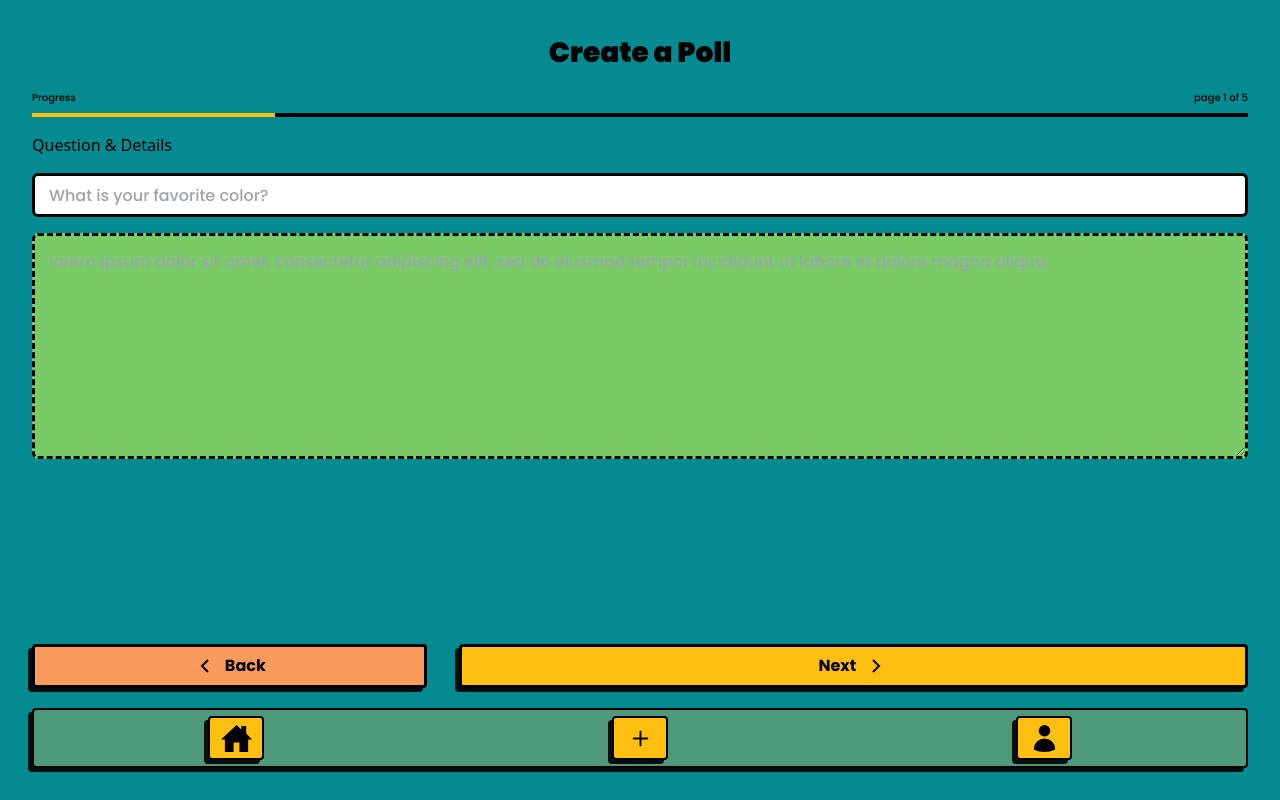
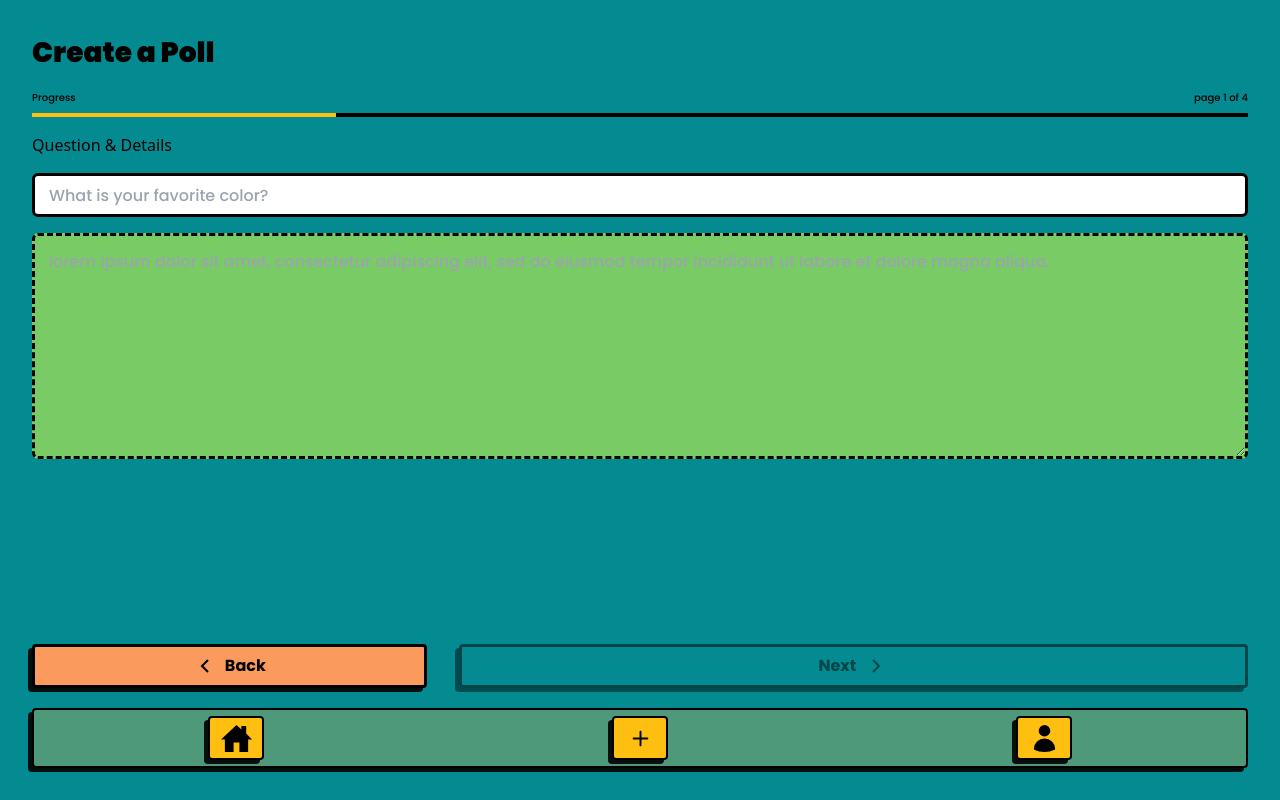
Before and after one commit to devhausleipzigacademy/camp9-final-project, a Next.js app: page /new in a window 1280 px wide. Built offline with nearby package versions, Linux system fonts and the light colour scheme.

Commit message:
only first page disableButton working

```diff
--- a/app/new/page.tsx
+++ b/app/new/page.tsx
@@ -1,24 +1,30 @@
 'use client';
 
+import { useForm, FormProvider, SubmitHandler } from 'react-hook-form';
+import { GrFormNext, GrFormPrevious } from 'react-icons/gr';
+import { toast } from 'react-toastify';
+import { useMutation } from '@tanstack/react-query';
 import { Prisma } from '@prisma/client';
+import axios from 'axios';
+import { zodResolver } from '@hookform/resolvers/zod';
+
+import { NewPoll, NewPollSchema } from 'types/newPoll/NewPollSchema';
+import { useMultiStepForm } from 'utils/useMultiStepForm';
+
 import ProgressBar from 'components/ProgressBar';
 import CreatePoll from 'components/newPoll/CreatePoll';
 import Deadline from 'components/newPoll/Deadline';
 import RevealConditions from 'components/newPoll/RevealConditions';
 import PollType from 'components/newPoll/PollType';
 import Button from 'components/shared/buttons/Button';
-import { useForm, FormProvider, SubmitHandler } from 'react-hook-form';
-import { GrFormNext, GrFormPrevious } from 'react-icons/gr';
-import { useMultiStepForm } from 'utils/useMultiStepForm';
-import { toast } from 'react-toastify';
-import axios from 'axios';
-import { NewPoll } from 'types/newPoll/NewPollSchema';
-import { useMutation } from '@tanstack/react-query';
 
 import { POSTReturnType as POSTNewPoll } from '../api/new/route';
+import { useState } from 'react';
 
 export default function NewPollLayout() {
   const methods = useForm<Omit<Prisma.PollCreateInput, 'creator'>>({
+    resolver: zodResolver(NewPollSchema),
+    mode: 'onTouched',
     defaultValues: {
       description: '',
       question: '',
@@ -30,6 +36,7 @@ export default function NewPollLayout() {
     },
   });
 
+  // create a new poll
   async function createNewPoll(poll: NewPoll) {
     const { data } = await axios.post('/api/new', poll, {
       withCredentials: true,
@@ -47,23 +54,20 @@ export default function NewPollLayout() {
   //     toast.error('Something went wrong!');
   //   },
   // });
+  const { handleSubmit, formState, reset, trigger, watch } = methods;
+  const { errors } = formState;
 
-  const { steps, currentStepIndex, isLastStep, back, next } =
-    useMultiStepForm([
-      <CreatePoll />,
-      <CreatePoll />,
-      <PollType />,
-      <RevealConditions />,
-      <Deadline />,
-    ]);
-
-  const { handleSubmit, formState, reset } = methods;
-  const { errors } = formState;
+  const { steps, currentStepIndex, isLastStep, back, next } = useMultiStepForm([
+    <CreatePoll />,
+    <PollType />,
+    <RevealConditions />,
+    <Deadline />,
+  ]);
 
   const onSubmit: SubmitHandler<
     Omit<Prisma.PollCreateInput, 'creator'>
   > = data => {
-    console.table(data);
+    // console.table(data);
     if (isLastStep) {
       // Handle form submission for the last step
 
@@ -71,7 +75,7 @@ export default function NewPollLayout() {
       if (Object.keys(errors).length === 0) {
         try {
           //  Create a new poll in the database
-          console.log(data);
+          console.table(data);
           // mutate(data);
           console.log('Poll created successfully!');
           reset(); // Clear the form fields
@@ -84,11 +88,23 @@ export default function NewPollLayout() {
     }
   };
 
+  function isDisabled() {
+    const dirtyFields = Object.keys(formState.dirtyFields);
+    const touchedFields = Object.keys(formState.touchedFields);
+    const errorFields = Object.keys(formState.errors);
+
+    // Check if any of the dirty or touched fields have validation errors
+    const hasInvalidFields =
+      dirtyFields.some(field => errorFields.includes(field)) ||
+      touchedFields.some(field => errorFields.includes(field));
+
+    return hasInvalidFields || !formState.isValid;
+  }
   return (
     <>
       <main className="container flex flex-col items-center h-screen justify-between bg-teal p-8">
         <div className="mb-36 w-full gap-4 flex flex-col overflow-x-hidden overflow-y-scroll items-center justify-between">
-          <h1 className="title-black">Create a Poll</h1>
+          <h1 className="title-black self-start">Create a Poll</h1>
           <ProgressBar
             currentPage={currentStepIndex + 1}
             numberOfPages={steps.length}
@@ -111,6 +127,7 @@ export default function NewPollLayout() {
           size="large"
           className="ml-auto"
           onClick={handleSubmit(onSubmit)}
+          disabled={isDisabled()}
         >
           {isLastStep ? 'Create' : 'Next'}
           <GrFormNext size={24} strokeWidth={2} />
--- a/components/newPoll/CreatePoll.tsx
+++ b/components/newPoll/CreatePoll.tsx
@@ -3,7 +3,7 @@ import InputField from '../InputField';
 import InputFieldDescription from 'components/InputFieldDescription';
 
 export default function CreatePoll() {
-  const { register } = useFormContext(); // retrieve all hook methods
+  const { register, formState } = useFormContext(); // retrieve all hook methods
 
   return (
     <div className="flex flex-col gap-4 w-full">
@@ -12,6 +12,7 @@ export default function CreatePoll() {
       <InputField
         required
         {...register('question', { required: true })}
+        error={{ message: formState.errors.question?.message as string }}
         label={'Create a poll'}
         showLabel={false}
         type={'text'}
--- a/components/newPoll/PollType.tsx
+++ b/components/newPoll/PollType.tsx
@@ -22,8 +22,8 @@ export default function PollType() {
             Single Choice
             <input
               {...register('type', { required: true })}
-              type="checkbox"
-              value="singleChoice"
+              type="radio"
+              value="SingleChoice"
               id="singleChoice"
             />
           </label>
@@ -31,8 +31,8 @@ export default function PollType() {
             Multiple Choice
             <input
               {...register('type', { required: true })}
-              type="checkbox"
-              value="multipleChoice"
+              type="radio"
+              value="MultipleChoice"
               id="multipleChoice"
             />
           </label>
--- a/hooks/useNewPoll.ts
+++ b/hooks/useNewPoll.ts
@@ -5,7 +5,7 @@ import { zodResolver } from '@hookform/resolvers/zod';
 import axios, { AxiosError } from 'axios';
 import { NewPoll, NewPollSchema } from 'types/newPoll/NewPollSchema';
 
-async function signUpUser(poll: NewPoll) {
+async function createNewPoll(poll: NewPoll) {
   const { data } = await axios.post('/api/new', poll, {
     withCredentials: true,
   });
@@ -23,7 +23,7 @@ export function useNewPollMutation() {
     resolver: zodResolver(NewPollSchema),
   });
   const mutation = useMutation<NewPollResponse, AxiosError, NewPoll>({
-    mutationFn: (poll: NewPoll) => signUpUser(poll),
+    mutationFn: (poll: NewPoll) => createNewPoll(poll),
     onSuccess: data => {
       toast.success('Poll created!');
       reset();
--- a/types/newPoll/newPollSchema.ts
+++ b/types/newPoll/newPollSchema.ts
@@ -3,11 +3,11 @@ import { z } from 'zod';
 export const NewPollSchema = z.object({
   question: z.string().min(3, 'at least 3 characters long'),
   description: z.string(),
-  options: z.array(z.string().min(1, 'at least 1 character long')),
+  options: z.array(z.string()),
   endDateTime: z.date(),
   anonymity: z.enum(['Anonymous', 'Non-Anonymous']),
-  quorum: z.number(),
-  type: z.enum(['MultipleChoice', 'YesNo', 'RankedChoice']),
+  quorum: z.number().int().min(0).max(100),
+  type: z.enum(['MultipleChoice', 'SingleChoice', 'YesNo']),
 });
 
 export type NewPoll = z.infer<typeof NewPollSchema>;
--- a/utils/useMultiStepForm.ts
+++ b/utils/useMultiStepForm.ts
@@ -1,5 +1,3 @@
-'use client';
-
 import { ReactElement, useState } from 'react';
 import { useRouter } from 'next/navigation';
 import { ro } from '@faker-js/faker';
```
Also changed, not shown: app/api/new/route.ts (+14 -2 lines).
